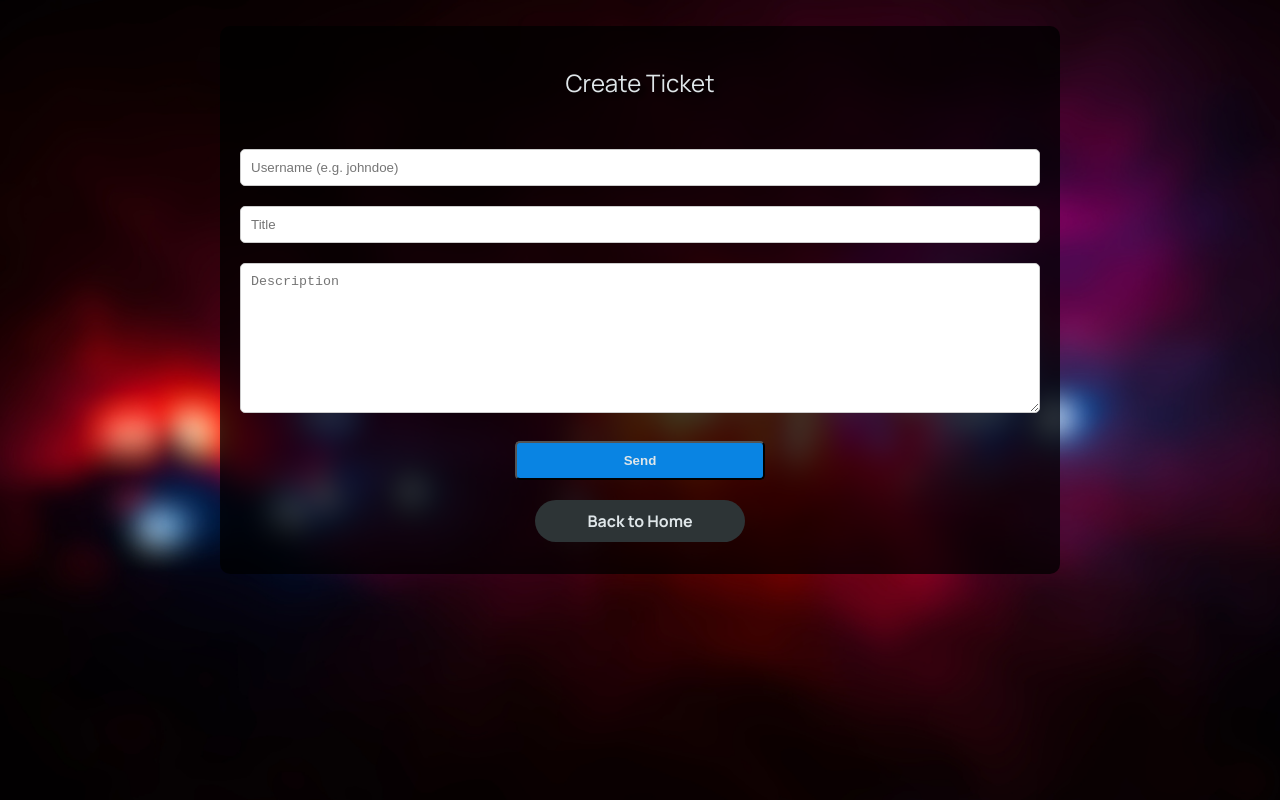
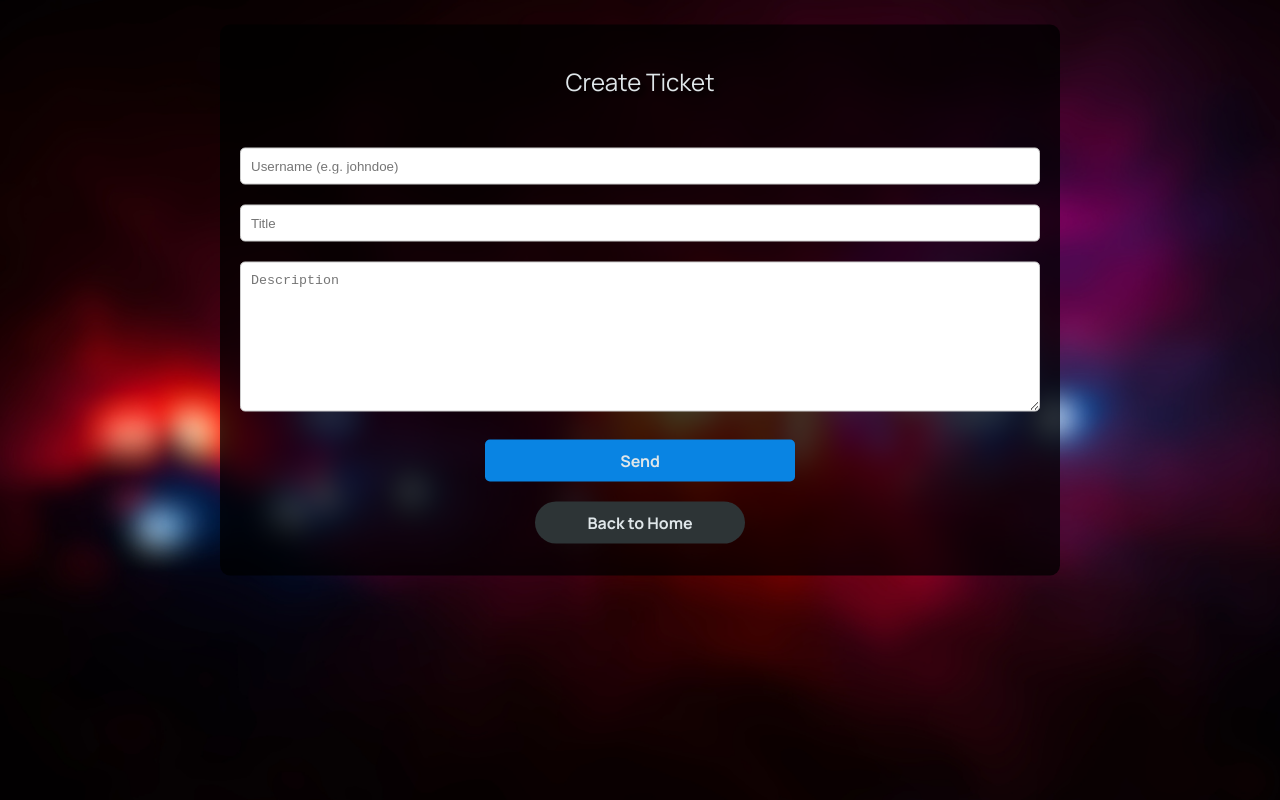
Before and after one commit to FLEOA/fleoa.github.io, a plain HTML site: page create-ticket.html in a window 1280 px wide. Drawn offline with Linux system fonts and the light colour scheme.

Commit message:
Update create-ticket.html

```diff
--- a/create-ticket.html
+++ b/create-ticket.html
@@ -71,11 +71,12 @@
             font-weight: bold;
             border-radius: 5px;
             transition: background-color 0.3s;
-            cursor: pointer;
+
         }
 
         #send-button:hover {
             background-color: #d63031;
+            cursor: pointer;
         }
 
         #back-to-home-container {
@@ -128,7 +129,7 @@
                 <input type="text" id="username" placeholder="Username (e.g. johndoe)" maxlength="500" required>
                 <input type="text" id="title" placeholder="Title" maxlength="500" required>
                 <textarea id="description" placeholder="Description" maxlength="500" required></textarea>
-                <button type="button" id="send-button" onclick="sendWebhook()">Send</button>
+                <a id="send-button" onclick="sendWebhook()">Send</a>
             </form>
         </div>
         <div id="back-to-home-container">
```
